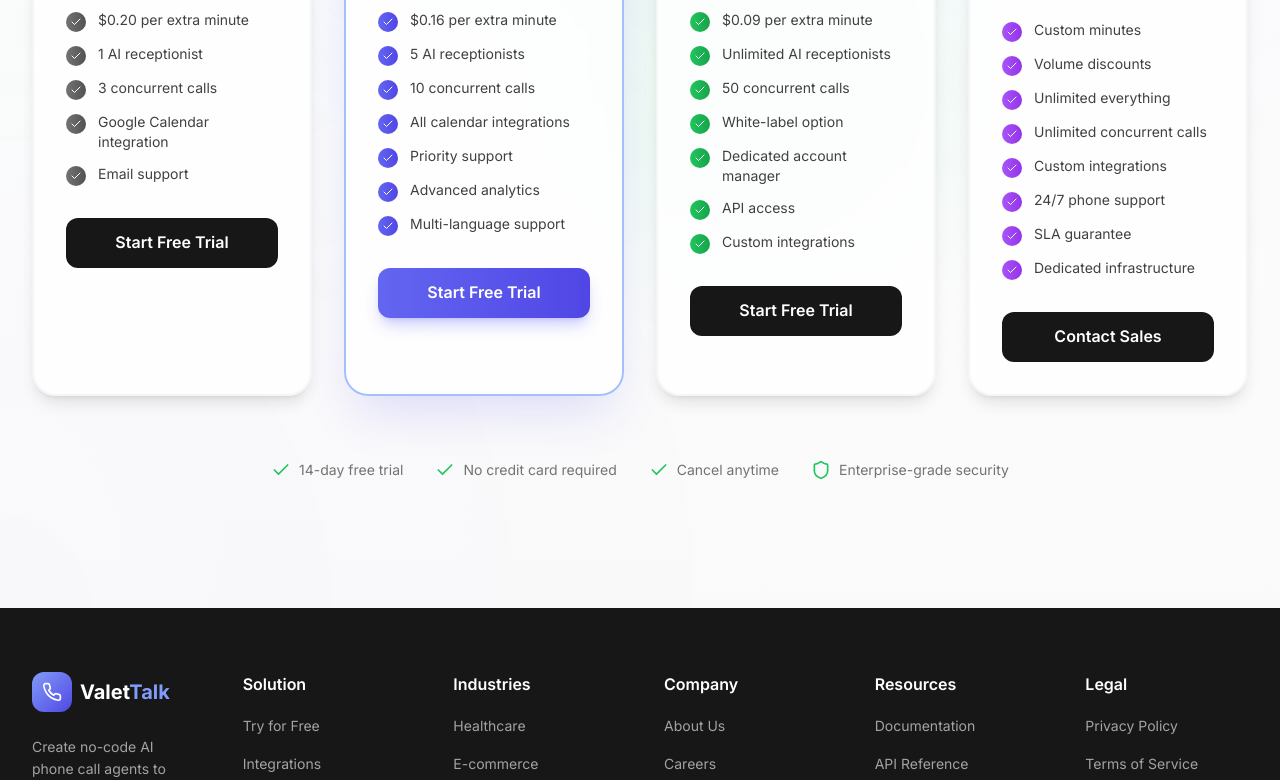
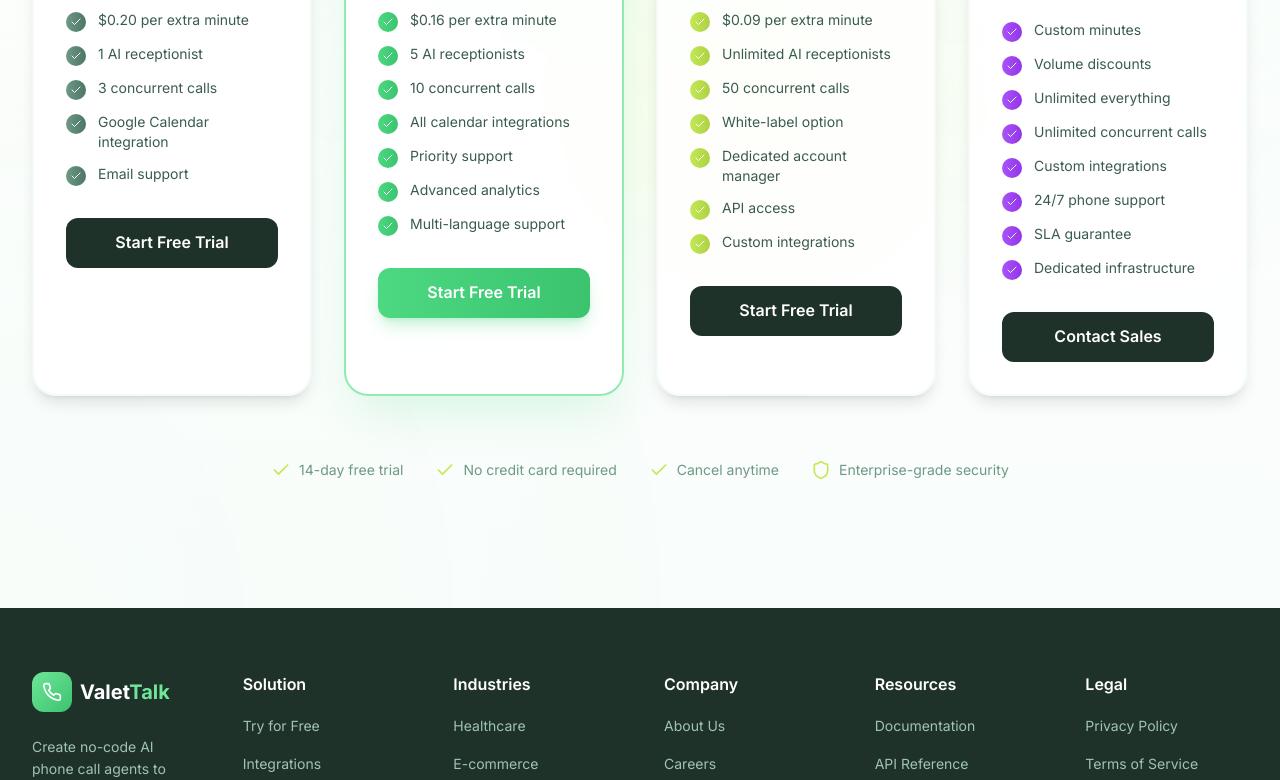
Before and after one commit to ali-gulzar/website, a React (Vite) app: page /website/pricing in a window 1280 px wide. Shown: the part 734-1514 px from the top of the page. Built offline with nearby package versions, Linux system fonts and the light colour scheme.

Commit message:
core-31-website-changes (#3)

```diff
--- a/src/components/Hero.tsx
+++ b/src/components/Hero.tsx
@@ -33,7 +33,7 @@ export default function Hero() {
       <div
         className="absolute inset-0"
         style={{
-          backgroundImage: 'radial-gradient(circle, rgba(99, 102, 241, 0.15) 2px, transparent 2px)',
+          backgroundImage: 'radial-gradient(circle, rgba(77, 216, 130, 0.15) 2px, transparent 2px)',
           backgroundSize: '24px 24px'
         }}
       />
--- a/src/components/InAction.tsx
+++ b/src/components/InAction.tsx
@@ -139,7 +139,7 @@ export default function InAction() {
                 transition={{ duration: 1.5, repeat: Infinity }}
               >
                 <svg width="24" height="40" viewBox="0 0 24 40" fill="none">
-                  <path d="M12 0L12 35M12 35L6 29M12 35L18 29" stroke="#6366F1" strokeWidth="2" strokeLinecap="round" />
+                  <path d="M12 0L12 35M12 35L6 29M12 35L18 29" stroke="#4DD882" strokeWidth="2" strokeLinecap="round" />
                 </svg>
               </motion.div>
             </div>
--- a/src/components/ProblemSolution.tsx
+++ b/src/components/ProblemSolution.tsx
@@ -280,7 +280,7 @@ export default function ProblemSolution() {
               href="#demo"
               whileHover={{
                 scale: 1.05,
-                boxShadow: "0 20px 40px rgba(99, 102, 241, 0.4)"
+                boxShadow: "0 20px 40px rgba(77, 216, 130, 0.4)"
               }}
               whileTap={{ scale: 0.95 }}
               className="inline-flex items-center btn-primary text-lg px-8 py-4"
--- a/src/index.css
+++ b/src/index.css
@@ -5,18 +5,18 @@
 @tailwind utilities;
 
 :root {
-  --background: #FFFFFF;
-  --foreground: #171717;
-  --primary: #6366F1;
+  --background: #F4FFFC;
+  --foreground: #1F4B2C;
+  --primary: #4DD882;
   --primary-foreground: #FFFFFF;
-  --secondary: #F5F5F5;
-  --secondary-foreground: #171717;
-  --muted: #F5F5F5;
-  --muted-foreground: #737373;
-  --accent: #22C55E;
-  --accent-foreground: #FFFFFF;
-  --border: #E5E5E5;
-  --ring: #6366F1;
+  --secondary: #F3FAF7;
+  --secondary-foreground: #1F4B2C;
+  --muted: #E6F4EE;
+  --muted-foreground: #4D7565;
+  --accent: #C3E956;
+  --accent-foreground: #1F4B2C;
+  --border: #D1E8DD;
+  --ring: #4DD882;
 }
 
 * {
@@ -70,8 +70,8 @@ body::-webkit-scrollbar {
 
 /* Selection */
 ::selection {
-  background: rgba(99, 102, 241, 0.2);
-  color: #312E81;
+  background: rgba(77, 216, 130, 0.2);
+  color: #1F4B2C;
 }
 
 @layer utilities {
@@ -110,16 +110,16 @@ body::-webkit-scrollbar {
 
 /* Gradient backgrounds */
 .bg-gradient-subtle {
-  background: linear-gradient(180deg, #FFFFFF 0%, #F8FAFC 100%);
+  background: linear-gradient(180deg, #F4FFFC 0%, #E6F4EE 100%);
 }
 
 .bg-gradient-mesh {
   background-image:
-    radial-gradient(at 40% 20%, rgba(99, 102, 241, 0.08) 0px, transparent 50%),
-    radial-gradient(at 80% 0%, rgba(139, 92, 246, 0.06) 0px, transparent 50%),
-    radial-gradient(at 0% 50%, rgba(34, 197, 94, 0.04) 0px, transparent 50%),
-    radial-gradient(at 80% 50%, rgba(99, 102, 241, 0.05) 0px, transparent 50%),
-    radial-gradient(at 0% 100%, rgba(139, 92, 246, 0.06) 0px, transparent 50%);
+    radial-gradient(at 40% 20%, rgba(77, 216, 130, 0.08) 0px, transparent 50%),
+    radial-gradient(at 80% 0%, rgba(145, 234, 175, 0.06) 0px, transparent 50%),
+    radial-gradient(at 0% 50%, rgba(195, 233, 86, 0.05) 0px, transparent 50%),
+    radial-gradient(at 80% 50%, rgba(77, 216, 130, 0.06) 0px, transparent 50%),
+    radial-gradient(at 0% 100%, rgba(145, 234, 175, 0.05) 0px, transparent 50%);
 }
 
 /* Card hover effects */
--- a/tailwind.config.ts
+++ b/tailwind.config.ts
@@ -8,44 +8,44 @@ const config: Config = {
   theme: {
     extend: {
       colors: {
-        // Userlens.io inspired color palette
+        // Modern green color palette
         primary: {
-          50: "#EEF4FF",
-          100: "#E0EBFF",
-          200: "#C7D9FE",
-          300: "#A5BFFC",
-          400: "#819CF8",
-          500: "#6366F1", // Main primary - vibrant indigo
-          600: "#5046E5",
-          700: "#4338CA",
-          800: "#3730A3",
-          900: "#312E81",
-          950: "#1E1B4B",
+          50: "#F4FFFC",   // Lightest mint
+          100: "#E1FFF5",  // Very light mint
+          200: "#C5FFEB",  // Light mint
+          300: "#91EAAF",  // Mint green
+          400: "#6FE599",  // Medium mint
+          500: "#4DD882",  // Main primary - vibrant mint
+          600: "#3BC36E",  // Medium green
+          700: "#2FA858",  // Darker green
+          800: "#248944",  // Dark green
+          900: "#1F4B2C",  // Very dark green
+          950: "#162F1E",  // Deepest green
         },
         accent: {
-          50: "#F0FDF4",
-          100: "#DCFCE7",
-          200: "#BBF7D0",
-          300: "#86EFAC",
-          400: "#4ADE80",
-          500: "#22C55E", // Green accent
-          600: "#16A34A",
-          700: "#15803D",
-          800: "#166534",
-          900: "#14532D",
+          50: "#FDFFF4",   // Very light lime
+          100: "#F7FFD4",  // Light lime
+          200: "#EEFFB5",  // Pale lime
+          300: "#E3FF8F",  // Light lime-yellow
+          400: "#D3F56F",  // Medium lime
+          500: "#C3E956",  // Lime accent (from palette)
+          600: "#AED142",  // Darker lime
+          700: "#8FB62E",  // Olive-lime
+          800: "#6D911F",  // Olive
+          900: "#4D7111",  // Dark olive (from palette)
         },
         neutral: {
-          50: "#FAFAFA",
-          100: "#F5F5F5",
-          200: "#E5E5E5",
-          300: "#D4D4D4",
-          400: "#A3A3A3",
-          500: "#737373",
-          600: "#525252",
-          700: "#404040",
-          800: "#262626",
-          900: "#171717",
-          950: "#0A0A0A",
+          50: "#F9FDFB",   // Off-white with hint of green
+          100: "#F3FAF7",  // Very light gray-green
+          200: "#E6F4EE",  // Light gray-green
+          300: "#D1E8DD",  // Pale gray-green
+          400: "#9FC4B2",  // Medium gray-green
+          500: "#6D9985",  // Gray-green
+          600: "#4D7565",  // Dark gray-green
+          700: "#3A5B4E",  // Darker gray-green
+          800: "#2B4439",  // Very dark gray-green
+          900: "#1F322A",  // Almost black-green
+          950: "#14211B",  // Deepest gray-green
         },
       },
       fontFamily: {
@@ -83,14 +83,14 @@ const config: Config = {
           "50%": { transform: "translateY(-10px)" },
         },
         glow: {
-          "0%": { boxShadow: "0 0 20px rgba(99, 102, 241, 0.3)" },
-          "100%": { boxShadow: "0 0 40px rgba(99, 102, 241, 0.6)" },
+          "0%": { boxShadow: "0 0 20px rgba(77, 216, 130, 0.3)" },
+          "100%": { boxShadow: "0 0 40px rgba(77, 216, 130, 0.6)" },
         },
       },
       backgroundImage: {
         "gradient-radial": "radial-gradient(var(--tw-gradient-stops))",
-        "hero-gradient": "linear-gradient(135deg, #667eea 0%, #764ba2 100%)",
-        "mesh-gradient": "linear-gradient(135deg, rgba(99, 102, 241, 0.1) 0%, rgba(139, 92, 246, 0.1) 50%, rgba(236, 72, 153, 0.05) 100%)",
+        "hero-gradient": "linear-gradient(135deg, #4DD882 0%, #1F4B2C 100%)",
+        "mesh-gradient": "linear-gradient(135deg, rgba(77, 216, 130, 0.1) 0%, rgba(145, 234, 175, 0.08) 50%, rgba(195, 233, 86, 0.05) 100%)",
       },
     },
   },
```
Also changed, not shown: src/components/WhyItMatters.tsx (+22 -22 lines).
